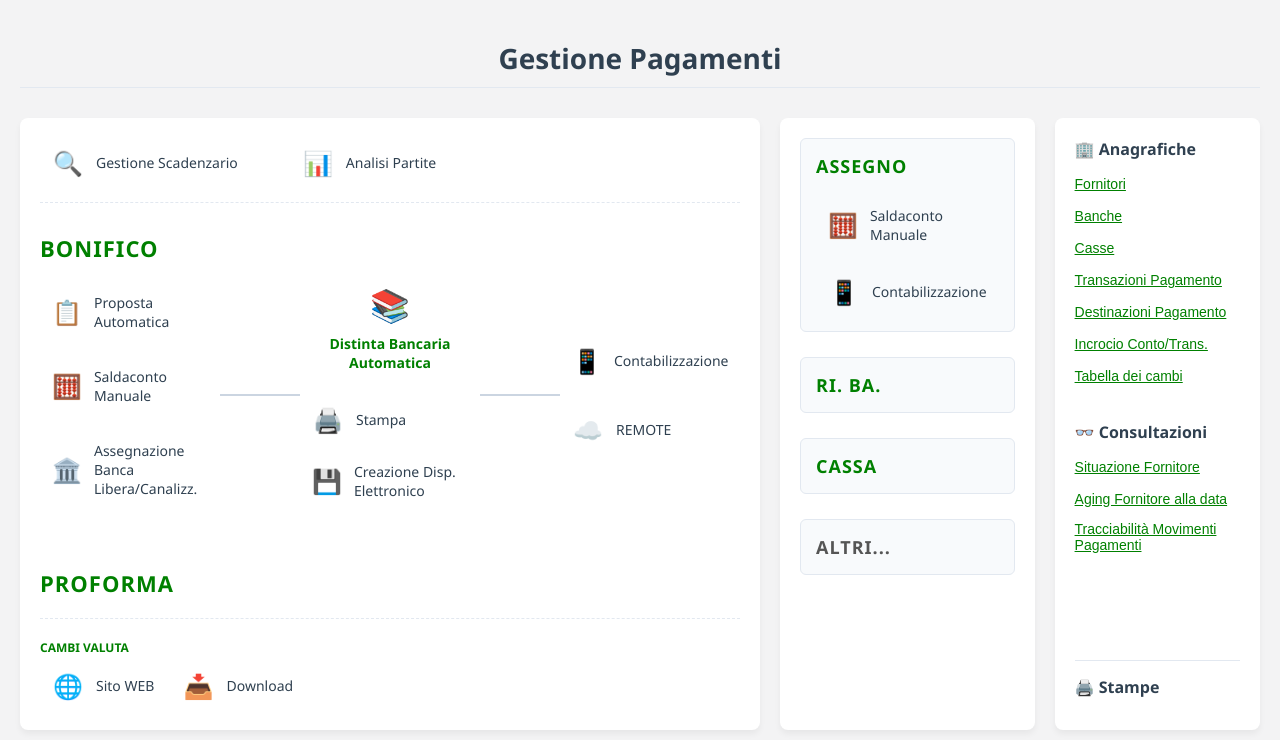
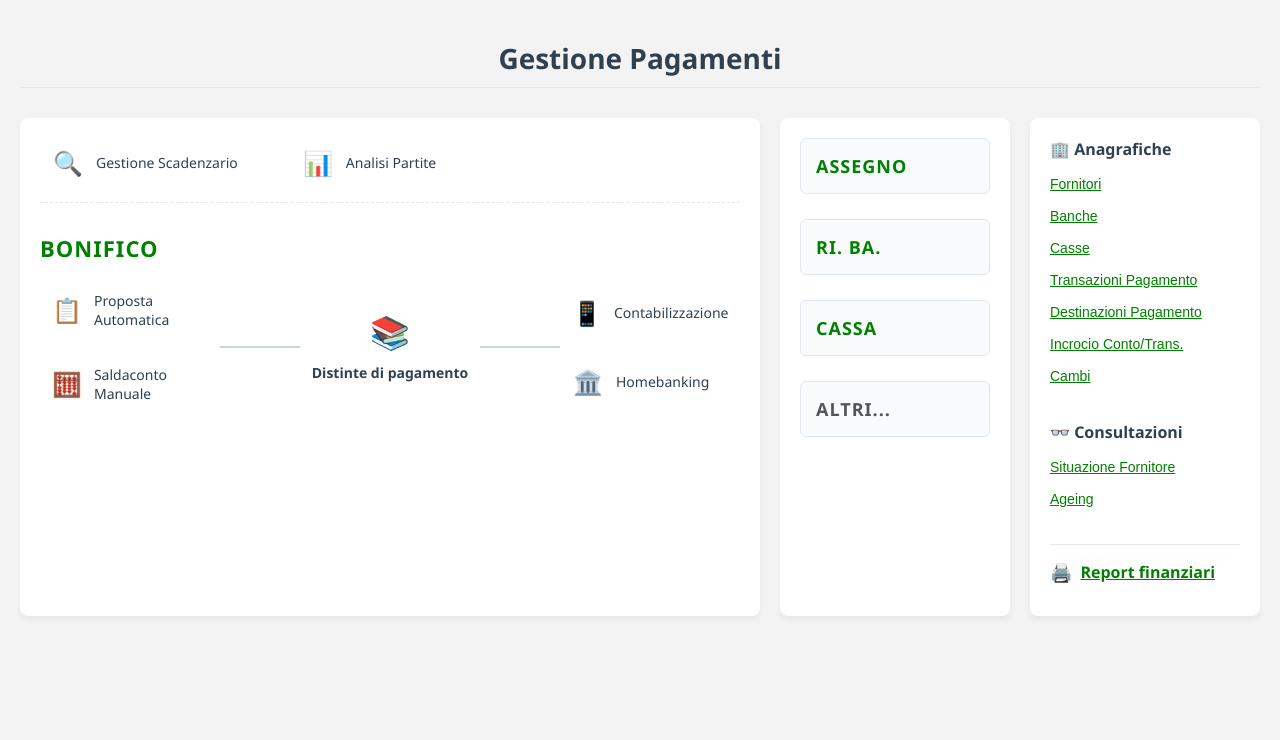
Before and after one commit to mauriziomelandriformulait-svg/Gestione-Pagamenti, a plain HTML site: page index.html in a window 1280 px wide. Drawn offline with Linux system fonts and the light colour scheme.

Commit message:
Add clickable buttons for macro categories and links

```diff
--- a/index.html
+++ b/index.html
@@ -68,6 +68,26 @@
             letter-spacing: 1px;
             margin-bottom: 20px;
             text-transform: uppercase;
+        }
+
+        /* Titolo Macro Categoria cliccabile */
+        .macro-title-btn {
+            background: none;
+            border: none;
+            color: #008000;
+            font-size: 18px;
+            font-weight: bold;
+            letter-spacing: 1px;
+            text-transform: uppercase;
+            cursor: pointer;
+            padding: 0;
+            text-align: left;
+            font-family: inherit;
+        }
+
+        .macro-title-btn:hover {
+            color: #004d00;
+            text-decoration: underline;
         }
 
         /* Elementi Cliccabili Interattivi (Icona + Testo) */
@@ -168,6 +188,23 @@
             gap: 8px;
         }
 
+        .section-subtitle button {
+            background: none;
+            border: none;
+            color: #008000;
+            text-decoration: underline;
+            cursor: pointer;
+            font-size: 16px;
+            font-weight: bold;
+            padding: 0;
+            text-align: left;
+            font-family: inherit;
+        }
+
+        .section-subtitle button:hover {
+            color: #004d00;
+        }
+
         /* Box di blocco per macro categorie semplici (Ri.Ba, Cassa) */
         .macro-box {
             background-color: #f8fafc;
@@ -189,7 +226,7 @@
                 <button class="interactive-item" onclick="inviaMessaggioNavigazione('/gestione-scadenzario')">
                     <span class="icon">🔍</span> Gestione Scadenzario
                 </button>
-                <button class="interactive-item" onclick="inviaMessaggioNavigazione('/analisi-partite')">
+                <button class="interactive-item" onclick="inviaMessaggioNavigazione('https://diapdemo.formula.it:8282/due/#/home/workArea/dnow2/A508/1')">
                     <span class="icon">📊</span> Analisi Partite
                 </button>
             </div>
@@ -199,62 +236,35 @@
             <div class="flow-diagram">
 
                 <div class="flow-vertical-stack">
-                    <button class="interactive-item" onclick="inviaMessaggioNavigazione('/proposta-automatica')">
+                    <button class="interactive-item" onclick="inviaMessaggioNavigazione('https://diapdemo.formula.it:8282/due/#/home/workArea/payDue/1')">
                         <span class="icon">📋</span> Proposta Automatica
                     </button>
 
                     <button class="interactive-item" onclick="inviaMessaggioNavigazione('https://diapdemo.formula.it:8282/due/#/home/workArea/dnow2/A502/1')">
                         <span class="icon">🧮</span> Saldaconto Manuale
                     </button>
+                </div>
 
-                    <button class="interactive-item" onclick="inviaMessaggioNavigazione('/assegnazione-banca')">
-                        <span class="icon">🏛️</span> Assegnazione Banca Libera/Canalizz.
+                <div class="line-connector"></div>
+
+                <div class="flow-center-hub">
+                    <span style="font-size: 32px; cursor: pointer;" onclick="inviaMessaggioNavigazione('https://diapdemo.formula.it:8282/due/#/home/workArea/payGroup/1')">📚</span>
+                    <button class="interactive-item" style="font-weight: bold; font-size: 14px; text-align: center; justify-content: center; padding: 2px 0;" onclick="inviaMessaggioNavigazione('https://diapdemo.formula.it:8282/due/#/home/workArea/payGroup/1')">
+                        Distinte di pagamento
                     </button>
                 </div>
 
                 <div class="line-connector"></div>
 
-                <div class="flow-center-hub">
-                    <span style="font-size: 32px;">📚</span>
-                    <span style="color: #008000; font-weight: bold; font-size: 14px;">Distinta Bancaria Automatica</span>
-
-                    <div style="margin-top: 15px; display: flex; flex-direction: column; gap: 10px;">
-                        <button class="interactive-item" onclick="inviaMessaggioNavigazione('/stampa')">
-                            <span class="icon">🖨️</span> Stampa
-                        </button>
-                        <button class="interactive-item" onclick="inviaMessaggioNavigazione('/creazione-disp-elettronico')">
-                            <span class="icon">💾</span> Creazione Disp. Elettronico
-                        </button>
-                    </div>
-                </div>
-
-                <div class="line-connector"></div>
-
                 <div class="flow-vertical-stack">
-                    <button class="interactive-item" onclick="inviaMessaggioNavigazione('/contabilizzazione-bonifico')">
+                    <button class="interactive-item" onclick="inviaMessaggioNavigazione('https://diapdemo.formula.it:8282/due/#/home/workArea/payGroup/1')">
                         <span class="icon">📱</span> Contabilizzazione
                     </button>
-                    <button class="interactive-item" onclick="inviaMessaggioNavigazione('/remote-banking')">
-                        <span class="icon">☁️</span> REMOTE
+                    <button class="interactive-item" onclick="inviaMessaggioNavigazione('https://www.intesasanpaolo.com/it/common/footer/cookies.html')">
+                        <span class="icon">🏛️</span> Homebanking
                     </button>
                 </div>
 
-            </div>
-
-            <div style="margin-top: 60px;">
-                <div class="macro-title">Proforma</div>
-            </div>
-
-            <div style="margin-top: 20px; padding-top: 20px; border-top: 1px dashed #e2e8f0; display: flex; gap: 20px;">
-                <div>
-                    <span style="color: #008000; font-weight: bold; font-size: 12px; display: block; margin-bottom: 5px;">CAMBI VALUTA</span>
-                    <button class="interactive-item" onclick="inviaMessaggioNavigazione('/cambi-sito-web')">
-                        <span class="icon">🌐</span> Sito WEB
-                    </button>
-                    <button class="interactive-item" onclick="inviaMessaggioNavigazione('/cambi-download')">
-                        <span class="icon">📥</span> Download
-                    </button>
-                </div>
             </div>
 
         </div>
@@ -262,23 +272,21 @@
         <div class="side-column">
 
             <div class="macro-box">
-                <div class="macro-title" style="font-size: 18px;">Assegno</div>
-                <div style="display: flex; flex-direction: column; gap: 15px;">
-                    <button class="interactive-item" onclick="inviaMessaggioNavigazione('https://diapdemo.formula.it:8282/due/#/home/workArea/dnow2/A502/1')">
-                        <span class="icon">🧮</span> Saldaconto Manuale
-                    </button>
-                    <button class="interactive-item" onclick="inviaMessaggioNavigazione('/contabilizzazione-assegno')">
-                        <span class="icon">📱</span> Contabilizzazione
-                    </button>
+                <div style="margin-bottom: 0;">
+                    <button class="macro-title-btn" onclick="inviaMessaggioNavigazione('https://diapdemo.formula.it:8282/due/#/home/workArea/dnow2/A502/1')">Assegno</button>
                 </div>
             </div>
 
             <div class="macro-box">
-                <div class="macro-title" style="font-size: 18px; margin-bottom: 0;">Ri. Ba.</div>
+                <div style="margin-bottom: 0;">
+                    <button class="macro-title-btn" onclick="inviaMessaggioNavigazione('https://diapdemo.formula.it:8282/due/#/home/desktop/AFC%20-%20Fornitori%20e%20Rit.acc.')">Ri. Ba.</button>
+                </div>
             </div>
 
             <div class="macro-box">
-                <div class="macro-title" style="font-size: 18px; margin-bottom: 0;">Cassa</div>
+                <div style="margin-bottom: 0;">
+                    <button class="macro-title-btn" onclick="inviaMessaggioNavigazione('https://diapdemo.formula.it:8282/due/#/home/desktop/AFC%20-%20Fornitori%20e%20Rit.acc.')">Cassa</button>
+                </div>
             </div>
 
             <div class="macro-box">
@@ -292,13 +300,13 @@
             <div>
                 <div class="section-subtitle">🏢 Anagrafiche</div>
                 <ul class="links-list">
-                    <li><button onclick="inviaMessaggioNavigazione('/anagrafiche/fornitori')">Fornitori</button></li>
-                    <li><button onclick="inviaMessaggioNavigazione('/anagrafiche/banche')">Banche</button></li>
+                    <li><button onclick="inviaMessaggioNavigazione('https://diapdemo.formula.it:8282/due/#/home/workArea/subjects/1')">Fornitori</button></li>
+                    <li><button onclick="inviaMessaggioNavigazione('https://diapdemo.formula.it:8282/due/#/home/desktop/AFC%20-%20Banche')">Banche</button></li>
                     <li><button onclick="inviaMessaggioNavigazione('/anagrafiche/casse')">Casse</button></li>
                     <li><button onclick="inviaMessaggioNavigazione('/anagrafiche/transazioni')">Transazioni Pagamento</button></li>
                     <li><button onclick="inviaMessaggioNavigazione('/anagrafiche/destinazioni')">Destinazioni Pagamento</button></li>
                     <li><button onclick="inviaMessaggioNavigazione('/anagrafiche/incrocio')">Incrocio Conto/Trans.</button></li>
-                    <li><button onclick="inviaMessaggioNavigazione('/anagrafiche/tabella-cambi')">Tabella dei cambi</button></li>
+                    <li><button onclick="inviaMessaggioNavigazione('https://diapdemo.formula.it:8282/due/#/home/workArea/dnow2/C514/1')">Cambi</button></li>
                 </ul>
             </div>
 
@@ -306,13 +314,15 @@
                 <div class="section-subtitle">👓 Consultazioni</div>
                 <ul class="links-list">
                     <li><button onclick="inviaMessaggioNavigazione('/consultazioni/situazione-fornitore')">Situazione Fornitore</button></li>
-                    <li><button onclick="inviaMessaggioNavigazione('/consultazioni/aging-fornitore')">Aging Fornitore alla data</button></li>
-                    <li><button onclick="inviaMessaggioNavigazione('/consultazioni/tracciabilita')">Tracciabilità Movimenti Pagamenti</button></li>
+                    <li><button onclick="inviaMessaggioNavigazione('https://diapdemo.formula.it:8282/due/#/home/workArea/ageing/1')">Ageing</button></li>
                 </ul>
             </div>
 
             <div style="margin-top: auto; padding-top: 15px; border-top: 1px solid #e2e8f0;">
-                <div class="section-subtitle">🖨️ Stampe</div>
+                <div class="section-subtitle">
+                    <span style="font-size: 18px;">🖨️</span>
+                    <button onclick="inviaMessaggioNavigazione('https://diapdemo.formula.it:8282/due/#/home/workArea/dnow2/A430/1')">Report finanziari</button>
+                </div>
             </div>
 
         </div>
```
